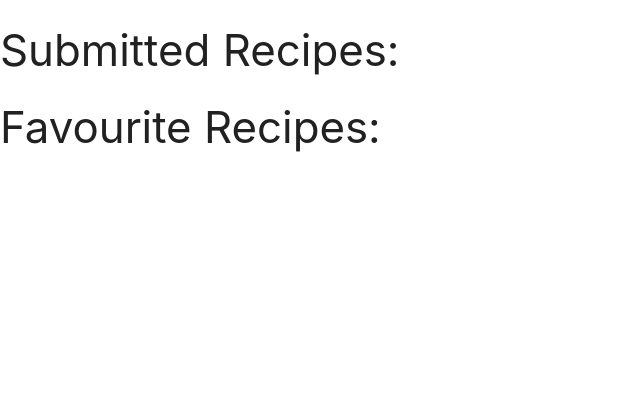
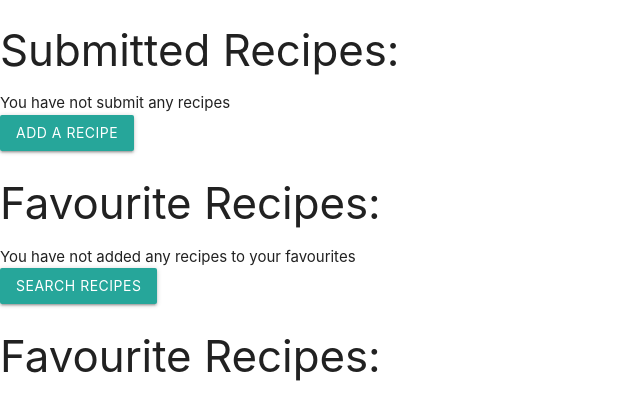
Before and after one commit to Code-Institute-Submissions/milestone-project-5, a Flask app: page /userpage/1 in a window 1280 px wide. Shown: the part 161-581 px from the top of the page, without its empty margins (0-640 px from the left). Run offline with Flask 2, Linux system fonts and the light colour scheme; data that the repository does not hold is empty.

Commit message:
add content to userpages without favourite or submitted recipes

```diff
--- a/templates/base.html
+++ b/templates/base.html
@@ -49,7 +49,6 @@
 
 
 <!--https://materializecss.com/navbar.html-->
-
   <ul class="sidenav" id="mobile-demo">
  <li><a href="/">Search</a></li>
                 <li><a href="/addrecipe">Add Recipe</a></li>
@@ -75,7 +74,7 @@
         $(document).ready(function() {
             //requred for select form
             // $('select').material_select();
-                $('select').formSelect();
+                $('select').formSelect().isMultiple;
                     $('.sidenav').sidenav();
 
 
@@ -85,12 +84,11 @@
 
   });
 
-//   document.addEventListener('DOMContentLoaded', function() {
-//     var elems = document.querySelectorAll('.sidenav');
-//     var instances = M.Sidenav.init(elems, options);
 
-// });
-//             let categoryCount = 0;
+
+
+
+            let categoryCount = 0;
 
             // for edit page
             // adjusts count reflect existing forms
--- a/templates/userpage.html
+++ b/templates/userpage.html
@@ -30,6 +30,9 @@
   </div>
 </div>
 {% endfor %}
+{% if not user["Recipes"] %}
+<p class="no-recipe-text">You have not submit any recipes<br><a class="waves-effect waves-light btn" href="/addrecipe">Add a Recipe</a> </p>
+{% endif %}
 <h3>Favourite Recipes: </h3>
 {% for recipe in user["Favourites"] %}
 <!--https://materializecss.com/cards.html-->
@@ -55,4 +58,10 @@
     </div>
   </div>
 </div>
-{% endfor %} {% endblock %}
+{% endfor %}
+{% if not user["Favourites"] %}
+<p class="no-recipe-text">You have not added any recipes to your favourites<br><a class="waves-effect waves-light btn" href="/">Search Recipes</a> </p>
+{% endif %}
+<h3>Favourite Recipes: </h3>
+
+{% endblock %}
```
